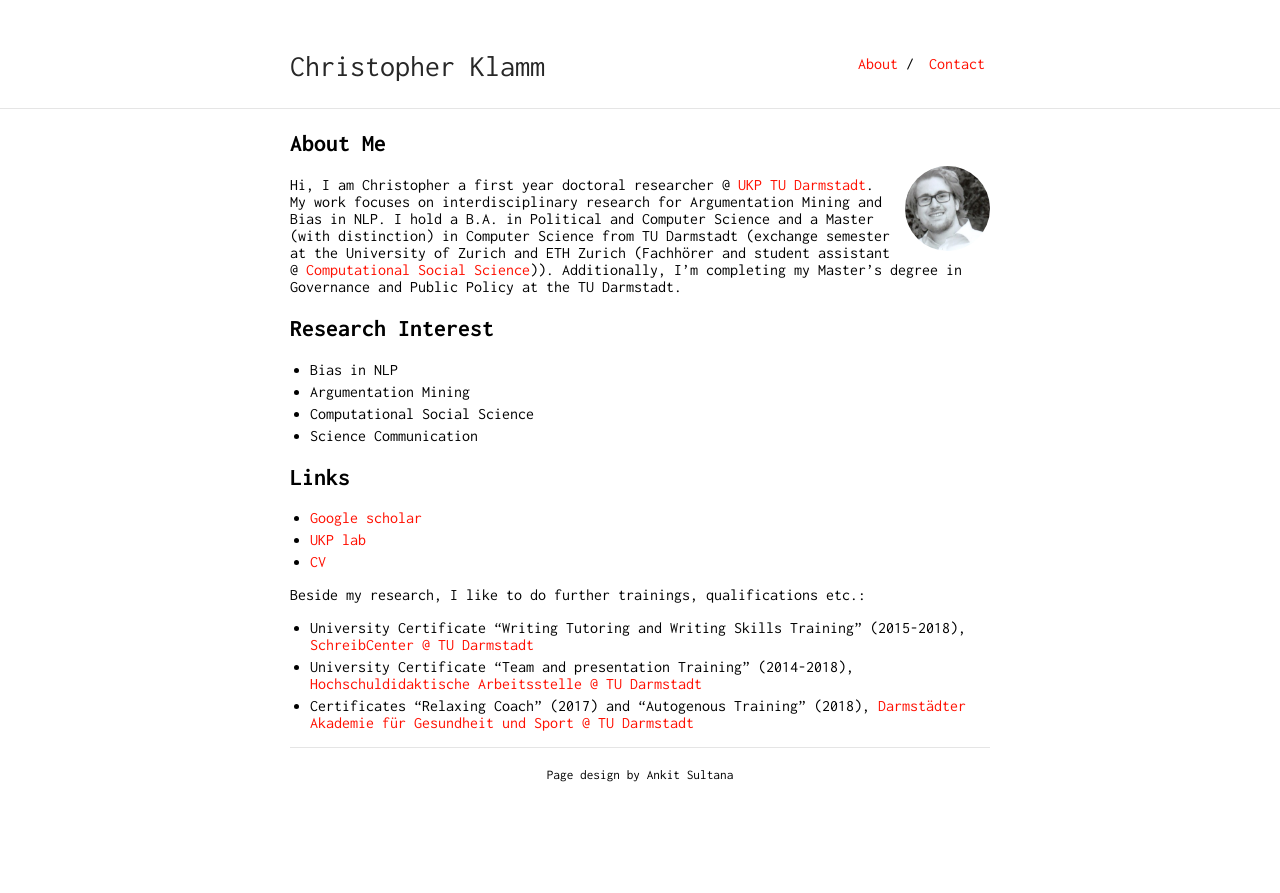
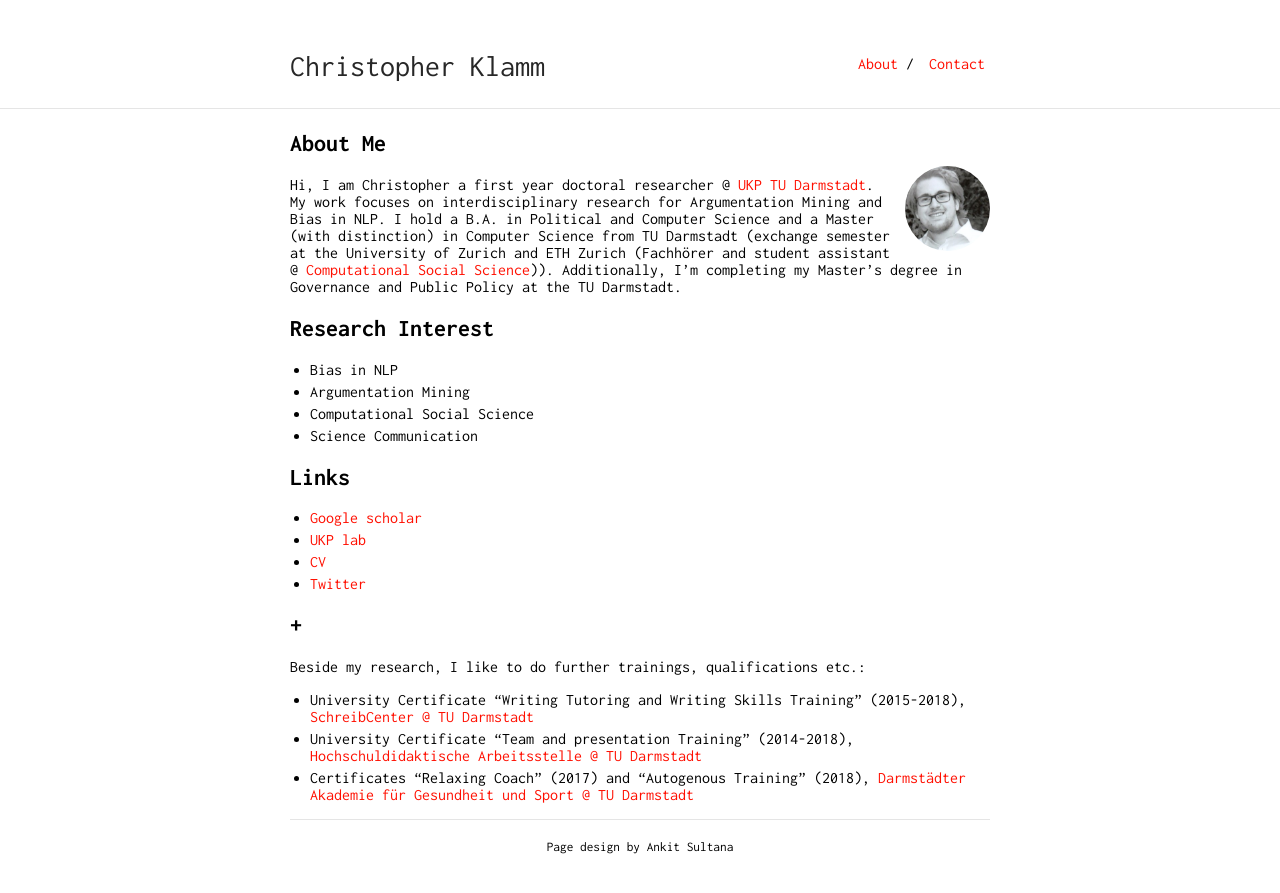
Before and after one commit to chkla/gitPage, a Jekyll site: the page built from index.md, in a window 1280 px wide. Shown: the top 893 px of the page. Built offline with Jekyll 4.4.1, drawn with Linux system fonts in a browser that asks for light colours; our own code applies the rules of GitHub Pages for plain Markdown files.

Commit message:
Update index.md

```diff
--- a/index.md
+++ b/index.md
@@ -18,7 +18,9 @@ Hi, I am Christopher a first year doctoral researcher @ [UKP TU Darmstadt](https
 * [Google scholar](https://scholar.google.de/citations?hl=de&authuser=1&user=oLSU8LEAAAAJ)
 * [UKP lab](https://www.informatik.tu-darmstadt.de/ukp/ukp_home/staff_ukp/detailseite_mitarbeiter_1_68224.en.jsp)
 * [CV]()
+* [Twitter](twitter.com/chklamm)
 
+## +
 Beside my research, I like to do further trainings, qualifications etc.:
 * University Certificate “Writing Tutoring and Writing Skills Training” (2015-2018), [SchreibCenter @ TU Darmstadt](https://www.owl.tu-darmstadt.de/schreibcenter_1/index.de.jsp)
 * University Certificate "Team and presentation Training" (2014-2018), [Hochschuldidaktische Arbeitsstelle @ TU Darmstadt](https://www.hda.tu-darmstadt.de/hda/index.de.jsp)
```
